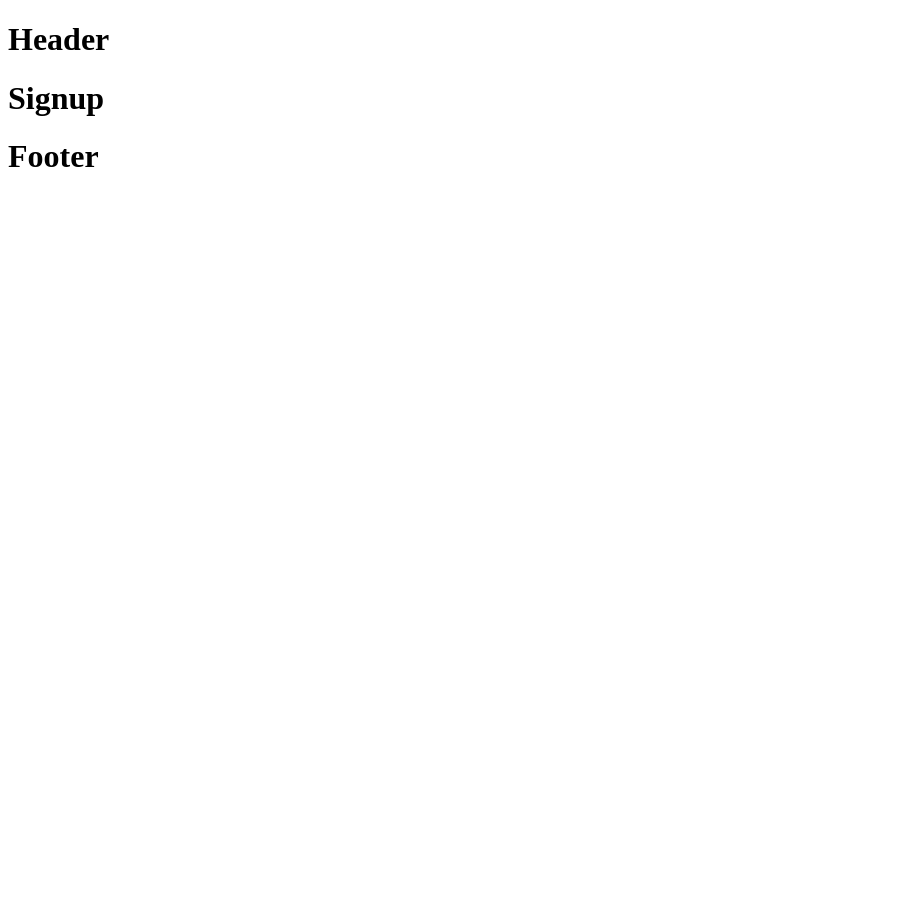
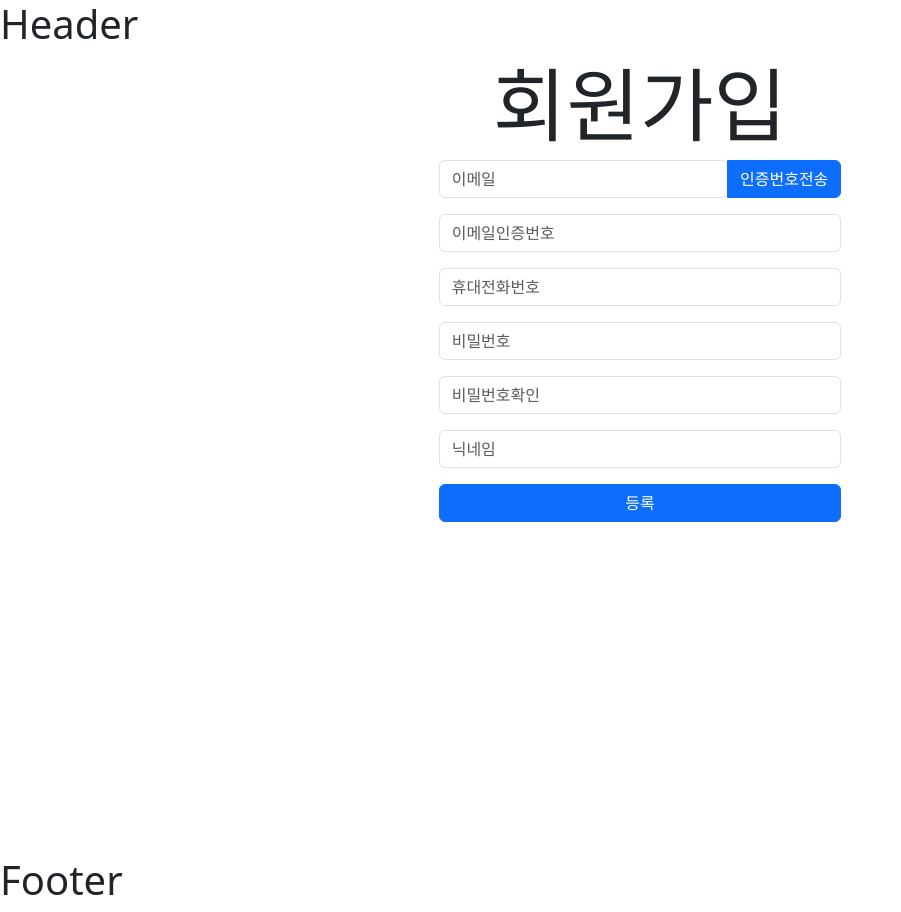
Before and after one commit to selfOrgTest01/LearningMate, a React (Create React App) app in the folder learningmate-front/: page /signup in a window 1280 px wide. Shown: the whole page, without its empty margins (0-901 px from the left). Before the commit the page ends 800 px from the top, so only its background shows below. Built offline with nearby package versions, Linux system fonts and the light colour scheme.

Commit message:
프론트)Signup 페이지 1차적으로 구현했습니다

```diff
--- a/learningmate-front/package.json
+++ b/learningmate-front/package.json
@@ -7,7 +7,9 @@
         "@testing-library/react": "^13.4.0",
         "@testing-library/user-event": "^13.5.0",
         "axios": "^1.6.2",
+        "bootstrap": "^5.3.2",
         "react": "^18.2.0",
+        "react-bootstrap": "^2.9.1",
         "react-dom": "^18.2.0",
         "react-router-dom": "^6.21.0",
         "react-scripts": "5.0.1",
--- a/learningmate-front/src/index.js
+++ b/learningmate-front/src/index.js
@@ -1,6 +1,8 @@
 import React from 'react';
 import ReactDOM from 'react-dom/client';
 import App from './App';
+import 'bootstrap/dist/css/bootstrap.min.css';
+
 const root = ReactDOM.createRoot(document.getElementById('root'));
 root.render(
     <React.StrictMode>
--- a/learningmate-front/src/pages/Signup.jsx
+++ b/learningmate-front/src/pages/Signup.jsx
@@ -1,8 +1,91 @@
+import axios from 'axios';
+import { useCallback, useState } from 'react';
+import { Form, Container, Row, Col, Button, InputGroup } from 'react-bootstrap';
 function Signup() {
+    const [data, setData] = useState({
+        email: '',
+        phone_number: '',
+        password: '',
+        nickname: '',
+    });
+    const fn_insert_data = useCallback((evt) => {
+        //변수명을 동적으로 정의하는경우 []안에 넣는다
+        setData((data) => ({ ...data, [evt.target.name]: evt.target.value }));
+    }, []);
+    const fn_submit_data = useCallback(
+        async (evt) => {
+            const result = await axios.post('http://localhost:8000/users/signup', data);
+            console.log(result.data);
+            if (result.data.status === 500) window.alert('사용자가 존재합니다');
+        },
+        [data]
+    );
     return (
-        <>
-            <h1>Signup</h1>
-        </>
+        <Container fluid style={{ height: '100vh' }}>
+            <Row className='justify-content-md-center align-items-center'>
+                <Col md={4}>
+                    <h1 className='display-1 text-center'>회원가입</h1>
+                    <Form onSubmit={fn_submit_data}>
+                        <InputGroup className='mb-3'>
+                            <Form.Group style={{ flex: 1 }}>
+                                <Form.Control
+                                    id='email'
+                                    type='email'
+                                    name='email'
+                                    onChange={fn_insert_data}
+                                    value={data.email}
+                                    placeholder='이메일'
+                                />
+                            </Form.Group>
+                            <Button variant='primary' onClick={() => console.log('인증번호전송')}>
+                                인증번호전송
+                            </Button>
+                        </InputGroup>
+                        <Form.Group className='mb-3'>
+                            <Form.Control type='text' placeholder='이메일인증번호' />
+                        </Form.Group>
+                        <Form.Group className='mb-3'>
+                            <Form.Control
+                                id='phone_number'
+                                type='text'
+                                name='phone_number'
+                                onChange={fn_insert_data}
+                                value={data.phone_number}
+                                placeholder='휴대전화번호'
+                            />
+                        </Form.Group>
+                        <Form.Group className='mb-3'>
+                            <Form.Control
+                                id='password'
+                                type='password'
+                                name='password'
+                                onChange={fn_insert_data}
+                                value={data.password}
+                                placeholder='비밀번호'
+                            />
+                        </Form.Group>
+                        <Form.Group className='mb-3'>
+                            <Form.Control type='password' placeholder='비밀번호확인' />
+                        </Form.Group>
+                        <Form.Group className='mb-3'>
+                            <Form.Control
+                                id='nickname'
+                                type='text'
+                                name='nickname'
+                                onChange={fn_insert_data}
+                                value={data.nickname}
+                                placeholder='닉네임'
+                            />
+                        </Form.Group>
+                        <Form.Group className='mb-3' controlId='formGroupEmail'>
+                            <Button variant='primary' style={{ width: '100%' }} type='submit'>
+                                등록
+                            </Button>
+                        </Form.Group>
+                    </Form>
+                </Col>
+            </Row>
+        </Container>
     );
 }
 
```
Also changed, not shown: 2 other files (tests, documents, lock files or other folders). Lines whose indentation alone changed are shown as unchanged.
